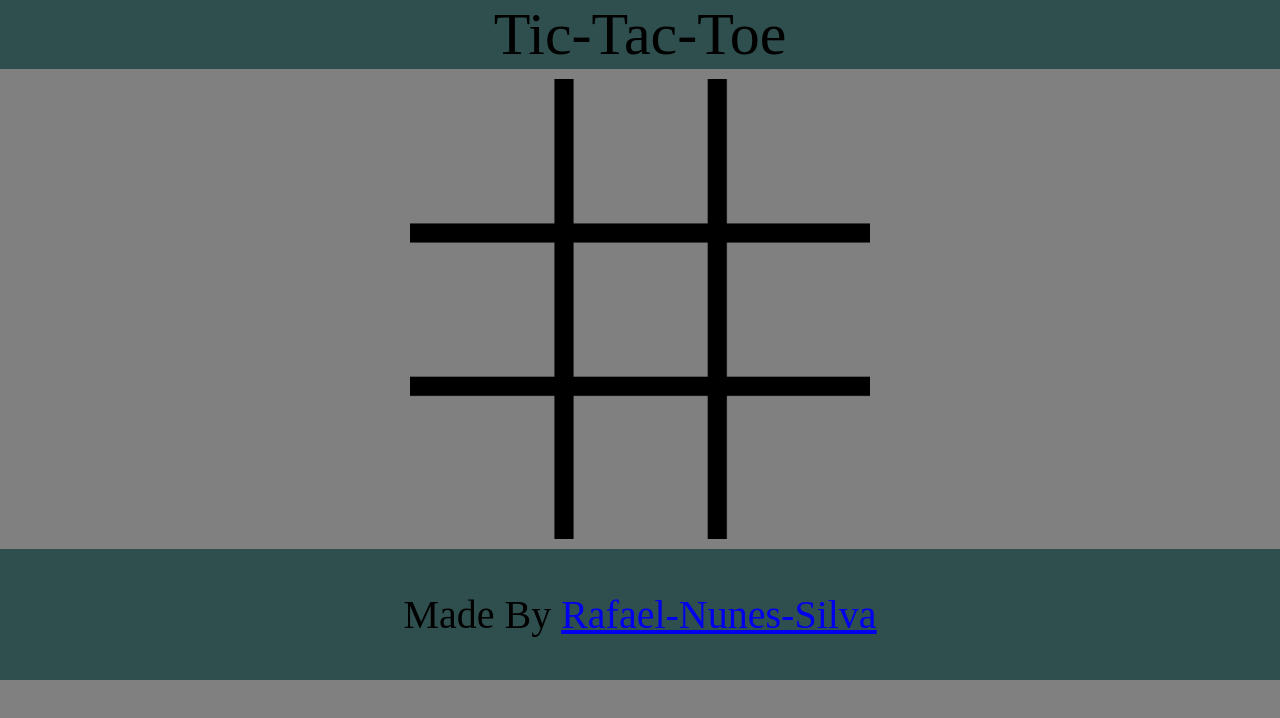
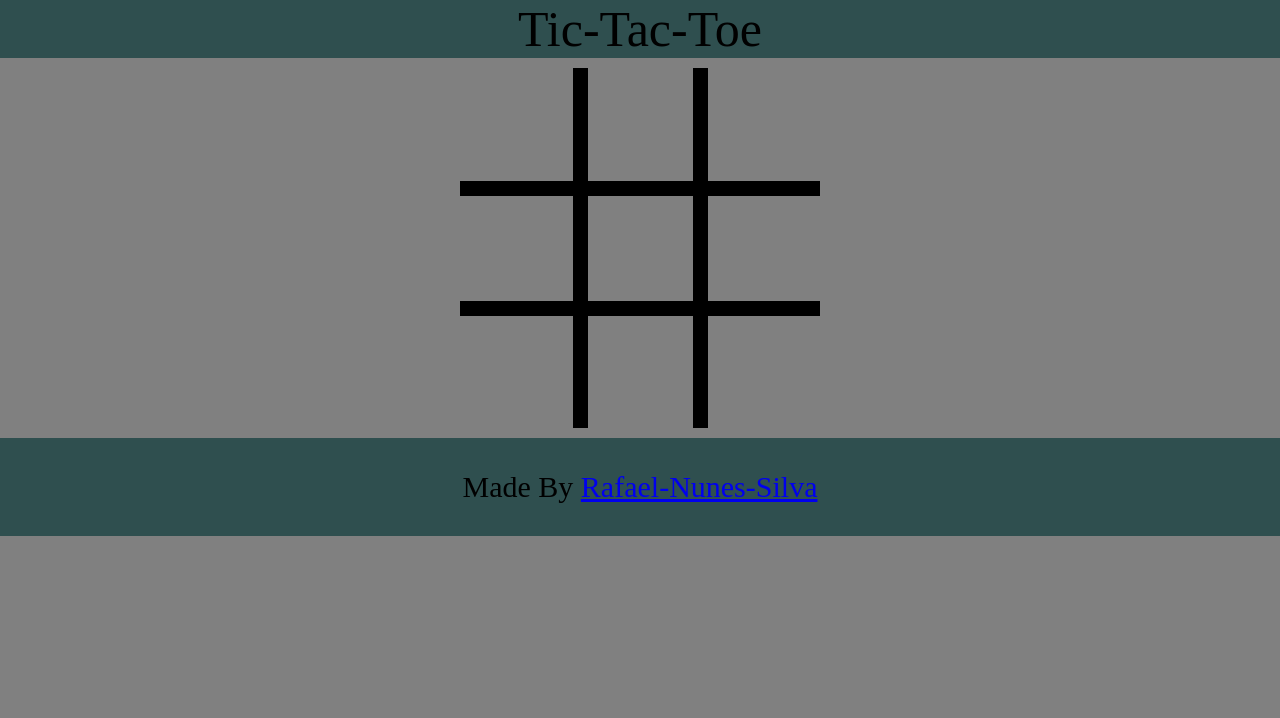
Before and after one commit to Rafael-Nunes-Silva/Tic-Tac-Toe-Website, a plain HTML site: page index.html in a window 1280 px wide. Drawn offline with Linux system fonts and the light colour scheme.

Commit message:
Add files via upload

```diff
--- a/script.js
+++ b/script.js
@@ -138,19 +138,20 @@ function botAI() {
     for (let i = 0, j=0; i < 9; i++){
         if (canPlayAt(i)) {
             if (willWinIfPlayAt(BOT, i)) {
-
                 botPlay(i);
                 return;
             }
             if (willWinIfPlayAt(USER, i)) {
-
                 botPlay(i);
                 return;
             }
             availableMoves[j++] = i;
         }
     }
-
+    if(canPlayAt(4)){
+        botPlay(4);
+        return;
+    }
     botPlay(availableMoves[Math.floor(Math.random() * availableMoves.length)]);
 }
 function willPlayerCompleteRow(player, pos) {
--- a/styles.css
+++ b/styles.css
@@ -5,6 +5,9 @@ body{
 }
 footer{
     background-color: darkslategray;
+
+    position: sticky;
+    bottom: 0px;
 
     width: 100%;
 
@@ -96,7 +99,7 @@ footer{
         font-size: 40px;
     }
 }
-@media screen and (min-width: 768px) and (max-width: 1279px){
+@media (orientation: landscape) and (min-width: 768px){
     footer{
         font-size: 30px;
     }
@@ -126,33 +129,33 @@ footer{
         font-size: 40px;
     }
 }
-@media screen and (min-width: 1280px){
+@media (orientation: portrait) and (min-width: 768px){
     footer{
-        font-size: 40px;
+        font-size: 50px;
     }
     #headerText{
-        font-size: 60px;
+        font-size: 100px;
     }
     .flex-container{
-        width: 460px;
-        height: 460px;
+        width: 720px;
+        height: 720px;
 
         margin: 10px auto;
     }
     .flex-container > img{
-        width: 120px;
-        height: 120px;
+        width: 200px;
+        height: 200px;
 
-        margin: 15.5px;
+        margin: 18.75px;
     }
     #wlText{
-        margin: 10px auto;
+        margin: 20px auto;
 
-        font-size: 70px;
+        font-size: 100px;
     }
     #restartButton{
-        margin: 10px auto;
+        margin: 20px auto;
 
-        font-size: 50px;
+        font-size: 100px;
     }
 }
```
